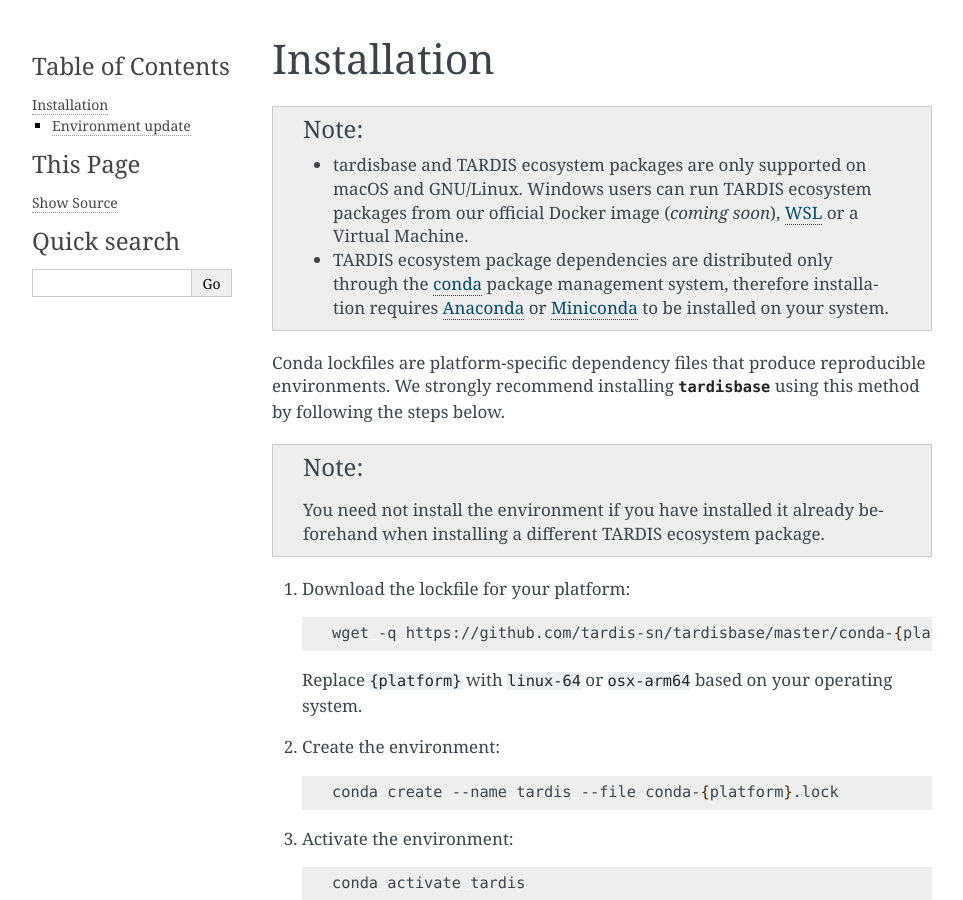
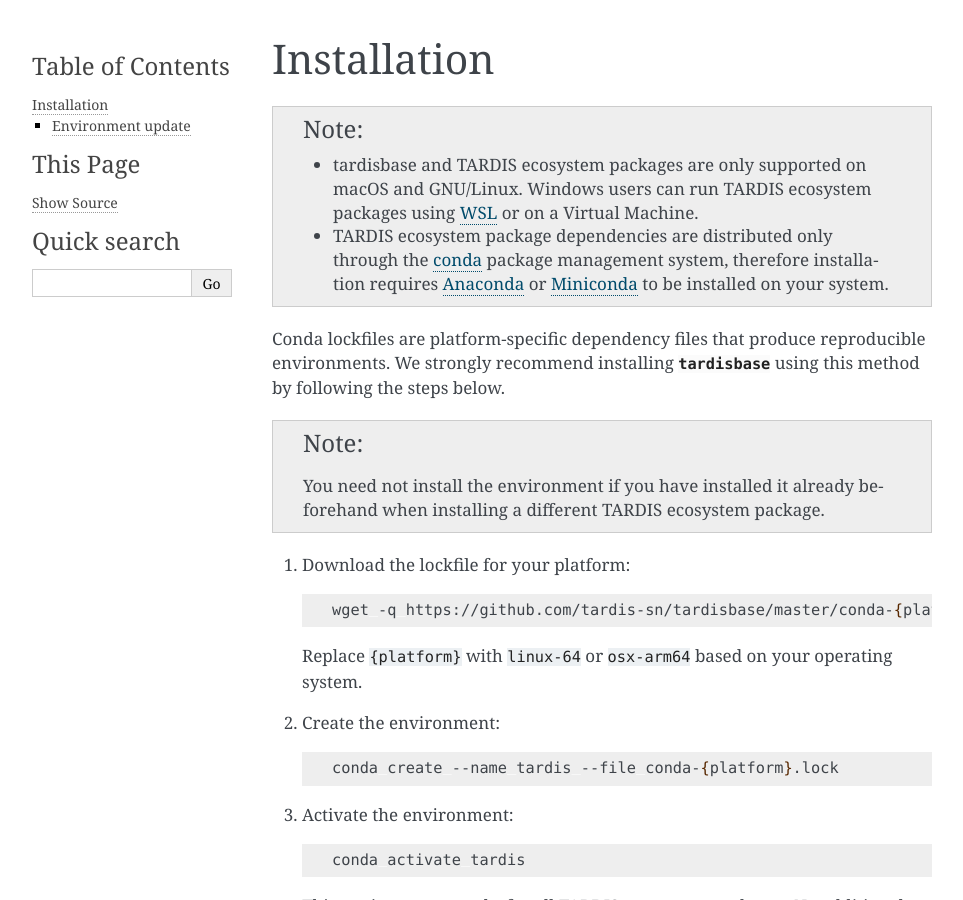
Before and after one commit to tardis-sn/tardisbase, a Sphinx documentation site: the page built from docs/installation.rst, in a window 1280 px wide and 900 px high. Shown: the whole window, without its empty margins (148-1111 px from the left). Built offline with Sphinx 7.4.7, drawn with Linux system fonts in a browser that asks for light colours; the version number could not be read and is left out.

Commit message:
remove docker

```diff
--- a/docs/installation.rst
+++ b/docs/installation.rst
@@ -2,9 +2,7 @@ Installation
 -----------
 
 .. note::
-    - tardisbase and TARDIS ecosystem packages are only supported on macOS and GNU/Linux. Windows users can run TARDIS ecosystem packages
-      from our official Docker image (*coming soon*), `WSL <https://docs.microsoft.com/en-us/windows/wsl/>`_
-      or a Virtual Machine.
+    - tardisbase and TARDIS ecosystem packages are only supported on macOS and GNU/Linux. Windows users can run TARDIS ecosystem packages using `WSL <https://docs.microsoft.com/en-us/windows/wsl/>`_  or on a Virtual Machine.
     - TARDIS ecosystem package dependencies are distributed only through the `conda <https://docs.conda.io/en/latest/>`_
       package management system, therefore installation requires `Anaconda <https://docs.anaconda.com/anaconda/install/index.html>`_
       or `Miniconda <https://conda.io/projects/conda/en/latest/user-guide/install/index.html>`_
```
